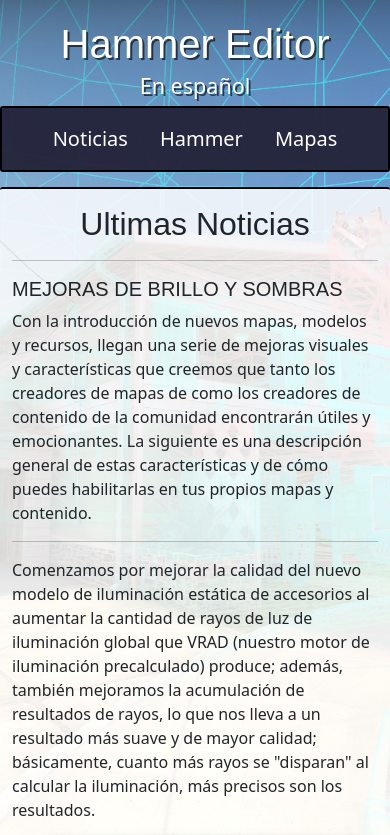
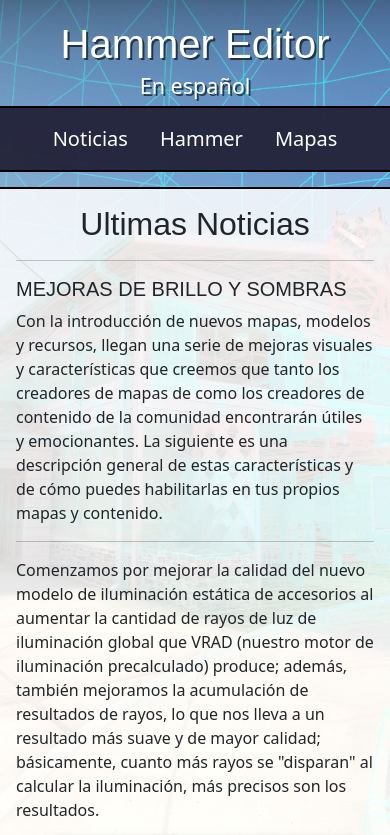
Before and after one commit to ValenQpr/Hammer-Editor, a website: page index.html in a window 390 px wide. Shown: the top 835 px of the page. Drawn offline with nearby package versions, Linux system fonts and the light colour scheme.

Commit message:
footer arreglado

```diff
--- a/index.html
+++ b/index.html
@@ -17,7 +17,7 @@
 
 <body>
     <div class="containter-fluid">
-        <div class="row overflow-hidden ">
+        <div class="row overflow-hidden responsive250">
             <header class="header col-lg-8 offset-lg-2 p-0 col-md-10 offset-md-1 col-sm-10 offset-sm-1">
                 <div class="titulo">
                     <h1>Hammer Editor</h1>
@@ -90,7 +90,7 @@
                         </div>
                         <hr>
                         <div
-                            class="col-lg-8 offset-lg-2 p-0 col-md-10 offset-md-1 col-sm-10 offset-sm-1 m-0 footer__contenido">
+                            class="col-lg-10 offset-lg-1 p-0 footer__contenido">
                             <p>Para activar estas mejoras, abre las opciones de compilación en Hammer <strong>
                                     (F9)</strong> y haz clic en el botón <strong> Expert ...</strong></p>
                             <p> Luego, en light_exe (VRAD), asegúrate de tener el parámetro
--- a/sass/modulos/_footer.scss
+++ b/sass/modulos/_footer.scss
@@ -9,10 +9,11 @@
     width: 100%;
     background: rgba(36, 36, 58, 0.959);
     padding: 10px;
-    border-radius: 3px;
-&__titulo{
-    text-shadow: 2px 2px 0 rgba(0, 0, 0, 0.61);
-}
+
+    &__titulo {
+        text-shadow: 2px 2px 0 rgba(0, 0, 0, 0.61);
+    }
+
     &__redes {
         ul {
             display: flex;
@@ -21,14 +22,17 @@
             list-style: none;
             width: 100%;
             padding: 0;
-gap: 10px;
+            gap: 10px;
+
             li {
                 border-radius: 3px;
                 border: 1px solid white;
                 transition: 0.3s;
+
                 &:hover {
                     background: white;
                     color: black;
+
                     a {
                         color: black;
                     }
@@ -41,6 +45,7 @@
                     color: white;
                     padding: 0.4rem;
                     transition: 0.3s;
+
                     span {
                         margin-left: 0.5rem;
                     }
@@ -49,13 +54,22 @@
         }
     }
 
+    @include boostrap {
+
+        &>* {
+            margin-left: 1rem;
+            margin-right: 1rem;
+        }
+    }
+
     @include mobile3 {
         display: flex;
         justify-content: center;
-        ul{
+
+        ul {
             display: flex;
-        flex-direction: column;
-        max-width: 6rem;
+            flex-flow: wrap;
+        }
     }
+
 }
-}
--- a/sass/modulos/_header.scss
+++ b/sass/modulos/_header.scss
@@ -94,6 +94,13 @@
 
 
 }
+@include tablet {
+
+    .row{
+        margin-left: 0 !important;
+        margin-right: 0 !important;
+    }
+}
 @include laptop {
 
     nav{
@@ -103,6 +110,16 @@
         .iconos {
             display: none;
         }
+    }
+}
+
+@include boostrap {
+    nav {
+        border-radius: 0;
+        border: none;
+        margin-left: none;
+        border-bottom: 2px solid black;
+        border-top: 2px solid black;
     }
 }
 @include mobile2 {
--- a/sass/modulos/_mediaqueries.scss
+++ b/sass/modulos/_mediaqueries.scss
@@ -3,7 +3,11 @@
     @content;
     }
 }
-
+@mixin laptop{
+    @media screen and (max-width: 992px){
+        @content;
+    }
+}
 @mixin mobile{
     @media screen and (max-width: 768px){
         @content;
@@ -21,8 +25,8 @@
     }
 }
 
-@mixin laptop{
-    @media screen and (max-width: 992px){
+@mixin boostrap{
+    @media screen and (max-width: 575px){
         @content;
     }
 }
--- a/sass/modulos/_section.scss
+++ b/sass/modulos/_section.scss
@@ -211,18 +211,34 @@
 
 }
 
-@include mobile3 {
+
+@include tablet {
     section {
-        margin-left: none;
-        border: none;
-        border-bottom: 2px solid black;
-        border-top: 2px solid black;
+        &>*{
+            margin-left: 1rem;
+            margin-right: 1rem;
+        }
     }
-}
-@include tablet {
     .row{
         margin-left: 0 !important;
         margin-right: 0 !important;
+        &>*{
+            padding-left: 0 !important;
+        padding-right: 0 !important;
+        }
+    }
+}
+@include boostrap {
+    section {
+        border-radius: 0;
+        border: none;
+        margin-left: none;
+        border-bottom: 2px solid black;
+        border-top: 2px solid black;
+        &>*{
+            margin-left: 1rem;
+            margin-right: 1rem;
+        }
     }
 }
 
```
Also changed, not shown: estilos/main.css, 1 other file.
